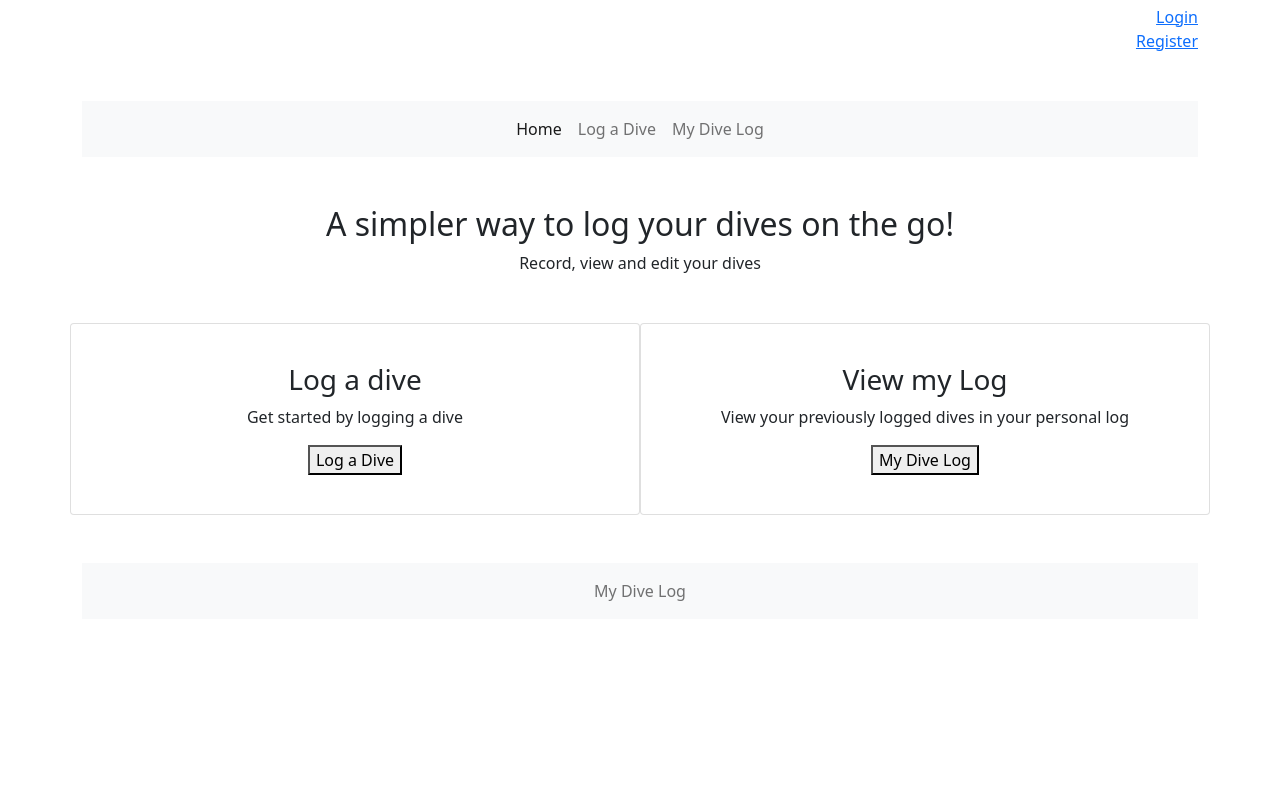
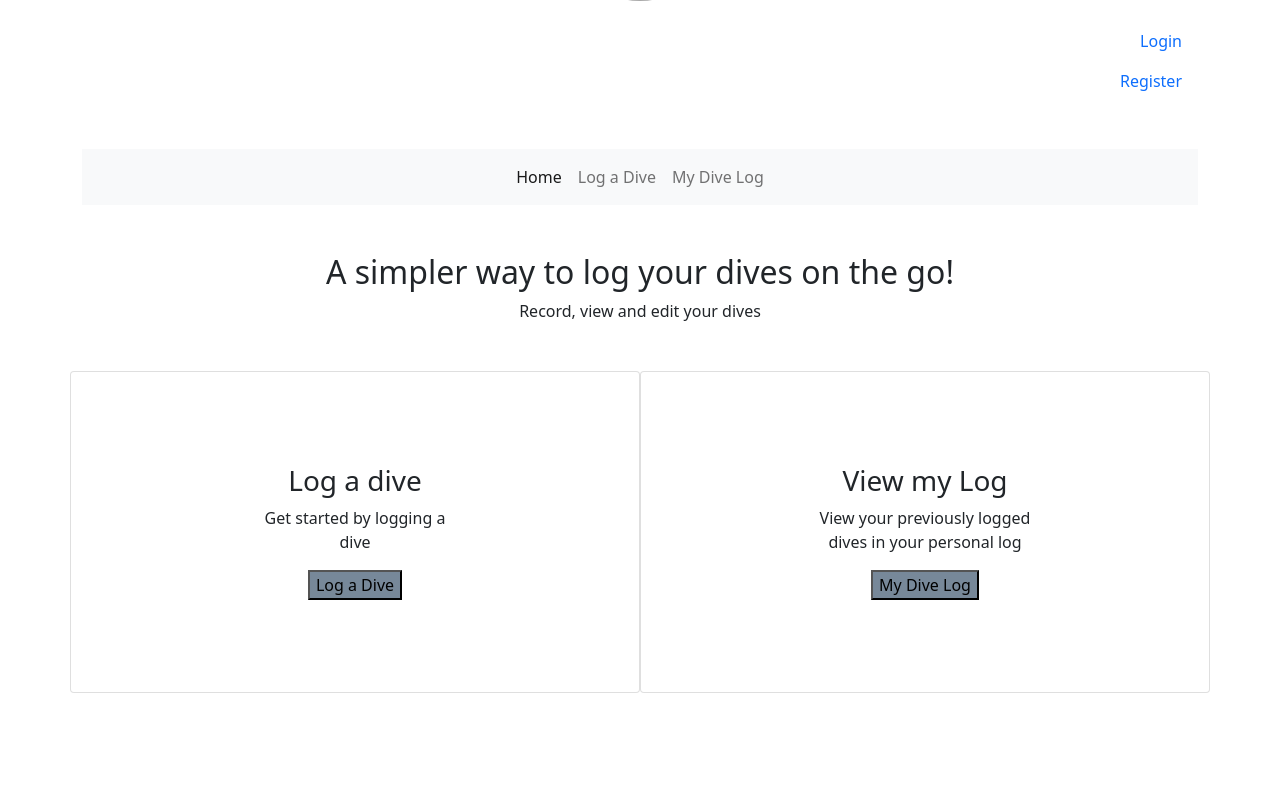
Before and after one commit to lisa-butler/My-Dive-Log, a Django app: page / in a window 1280 px wide. Shown: the part 291-1077 px from the top of the page. Before the commit the page ends 892 px from the top, so only its background shows below. Run offline with Django 3.2, Linux system fonts and the light colour scheme; some libraries are stand-ins or nearby versions.

Commit message:
Style changes to base, d0 view and index

```diff
--- a/log/static/style.css
+++ b/log/static/style.css
@@ -1,8 +1,9 @@
-h1 {
+#title {
     color: teal;
     font-size: 300%;
     padding-top: 1em;
     margin: 0;
+    text-decoration: none !important;
 }
 
 .navbar-nav {
@@ -50,6 +51,7 @@ h1 {
 .login_funct {
     list-style: none;
     text-align: right;
+    color: hotpink;
 
 }
 
@@ -62,3 +64,39 @@ ul {
     list-style: none;
 
 }
+
+.nav-link {
+    text-decoration: none;
+}
+
+.card {
+    padding: 10em;
+}
+
+.grey-button {
+    background-color: lightslategray;
+}
+
+#hero-images {
+    clear: both;
+    line-height: 0;
+    column-gap: 0;
+    width:100%;
+    height: 35vw;
+    margin-right: 0px;
+    display: flex;
+}
+
+.hero {
+    flex-direction: row;
+    width: 33.333%;
+    margin: 0;
+    padding: 0;
+    height: 35vw;
+}
+
+/* Container holding the image and the text */
+.hero-container {
+    position: relative;
+    margin-top: 6em;
+}
--- a/log/templates/index.html
+++ b/log/templates/index.html
@@ -25,13 +25,14 @@
     <h2>A simpler way to log your dives on the go!</h2>
       <p>Record, view and edit your dives </p>
   </section>
+  <div class="card-box">
     <div class="row">
       <div class="card">
       <div class="col-sm order-1 my-5 card-body">
         <h3>Log a dive</h3>
           <p>Get started by logging a dive</p>
           <a href = "/log_a_dive">
-          <button>Log a Dive</button>
+            <button class="grey-button">Log a Dive</button>
           </a>
       </div>
     </div>
@@ -40,11 +41,21 @@
         <h3>View my Log</h3>
           <p>View your previously logged dives in your personal log</p>
           <a href = "/get_logs">
-          <button>My Dive Log</button>
+            <button class="grey-button">My Dive Log</button>
           </a>
       </div>
     </div>
     </div>
+  </div>
+  <section>
+    <div class="hero-container">
+        <div id="hero-images">
+            <img src="../static/images/dusty4.jpeg" alt="Diver with Dolphin" class="hero">
+            <img src="../static/images/diver_ascending.jpg" alt="Diver surfacing" class="hero">
+            <img src="../static/images/jellyfish.jpeg" alt="Jellyfish underwater" class="hero">
+        </div>
+    </div>
+  </section>
 
 
 
--- a/log/urls.py
+++ b/log/urls.py
@@ -36,7 +36,9 @@ urlpatterns = [
     path("register_user", views.register_request, name="register_user"),
     path('diving_officer_home/', views.diving_officer_home, name='diving_officer_home'),
     path('get_club_logs/', views.get_club_logs, name='get_club_logs'),
-    path('club_members/', views.club_members, name='club_members')
+    path('club_members/', views.club_members, name='club_members'),
+    # path('edit_member/<user>', views.edit_member, name='edit_member'),
+    # path('delete_member/<user_id>', views.delete_member, name='delete_member')
 
 
 
--- a/log/views.py
+++ b/log/views.py
@@ -81,37 +81,20 @@ def logout(request):
 
 
 def register_request(request):
-	if request.method == "POST":
-		form = NewUserForm(request.POST)
-		if form.is_valid():
-			user = form.save()
-			login(request, user)
-			messages.success(request, "Registration successful.")
-			return redirect("get_home")
-		messages.error(request, "Unsuccessful registration. Invalid information.")
-	form = NewUserForm()
-	return render (request=request, template_name="registration/register_user.html", context={"register_form":form})
+    currentForm = NewUserForm()
+    if request.method == "POST":
+        form = NewUserForm(request.POST)
+        currentForm = form
+        if form.is_valid():
+            user = form.save()
+            login(request, user)
+            messages.success(request, "Registration successful.")
+            return redirect("get_home")
+        # else:
+            # messages.error(request, form.errors.a())
+    form = NewUserForm()
+    return render (request=request, template_name="registration/register_user.html", context={"register_form":currentForm})
 
-# def register_user(request):
-
-#     form = RegisterUserForm(request.POST)
-
-#     if request.method == "GET":
-#         return render(request, 'registration/register_user.html', {
-#             'form': form,
-#             })
-
-#     if request.method == "POST":
-#         if form.is_valid():
-#             form.save()
-#             username = form.cleaned_data['username']
-#             password = form.cleaned_data['password1']
-#             user = authenticate(username=username, password=password)
-#             login(request, user)
-#             messages.success(request, ("Registration Successful!"))
-#             return redirect('get_home')
-#         else:
-#             form = RegisterUserForm()
 
 
 def diving_officer_home(request):
@@ -120,10 +103,23 @@ def diving_officer_home(request):
 
 def club_members(request):
     all_users = User.objects.values()
-    print(all_users)
 
     context = {
         'allUsers': all_users
     }
 
     return render(request, 'club_members.html', context)
+
+
+# def edit_member(request, user):
+#     user = get_object_or_404(user, id=user)
+#     if request.method == 'POST':
+#         form = NewUserForm(request.POST, instance=user)
+#         if form.is_valid():
+#             form.save()
+#             return redirect('')
+#     form = NewUserForm(instance=user)
+#     context = {
+#         'form': form
+#     }
+#     return render(request, 'edit_member', context)
--- a/templates/base_generic.html
+++ b/templates/base_generic.html
@@ -18,8 +18,7 @@
   </head>
   <body>
     <article class="container text-center">
-      <h1 id="title">My Dive Log</h1>
-
+      <a class="nav-link" href="/get_home"><h1 id="title">My Dive Log</h1></a>
 
     <div id="center-about">
       <div id="circle-container">
@@ -27,14 +26,16 @@
       </div>
     </div>
     {% if user.is_authenticated %}
+    <div id="login_links" >
     <ul>
       <li class="login_funct">User: {{ user.get_username }}</li>
-      <li class="login_funct"><a href="{% url 'logout'%}">Logout</a></li>
+      <li class="login_funct"><a class="nav-link" href="{% url 'logout'%}">Logout</a></li>
   {% else %}
-      <li class="login_funct"><a href="{% url 'login'%}">Login</a></li>
-      <li class="login_funct"><a href="{% url 'register_user'%}">Register</a></li>
+      <li class="login_funct"><a class="nav-link" href="{% url 'login'%}">Login</a></li>
+      <li class="login_funct"><a class="nav-link" href="{% url 'register_user'%}">Register</a></li>
   {% endif %}
       </ul>
+    </div>
     {% block body %}
 
     {% if messages %}
```
Also changed, not shown: log/templates/club_members.html (+4 -4 lines), log/templates/diving_officer.html (+0 -9 lines), log/templates/edit_member.html (deleted, +0 -38 lines), templates/registration/register_user.html (+11 -0 lines), log/models.py (line endings or trailing spaces), 3 other files. Lines whose indentation alone changed are shown as unchanged.
